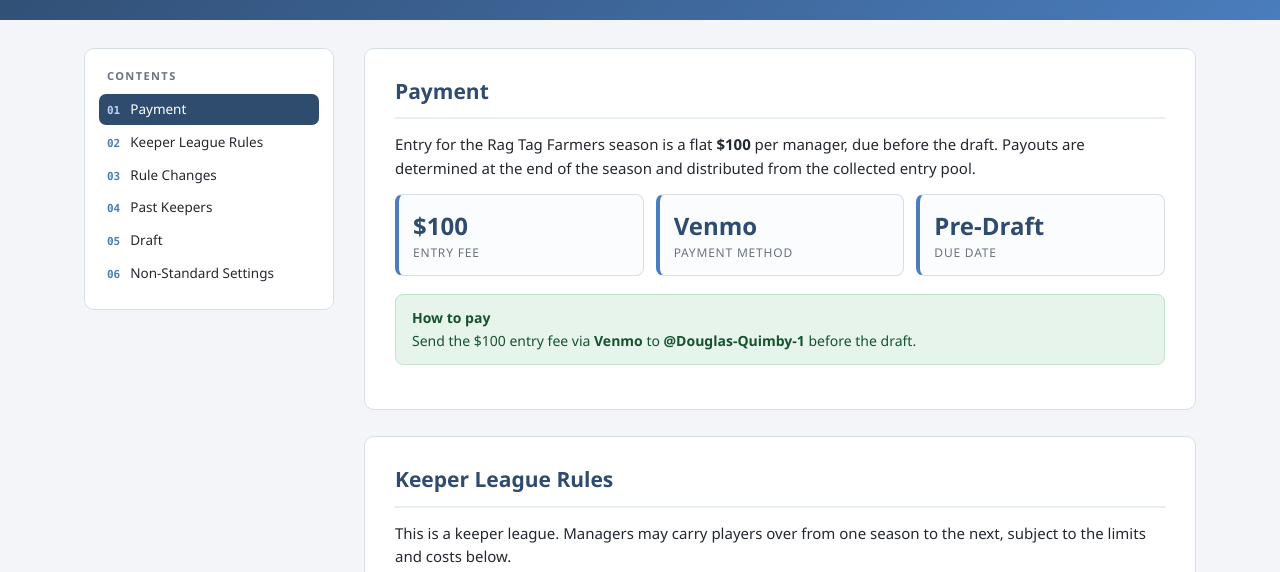
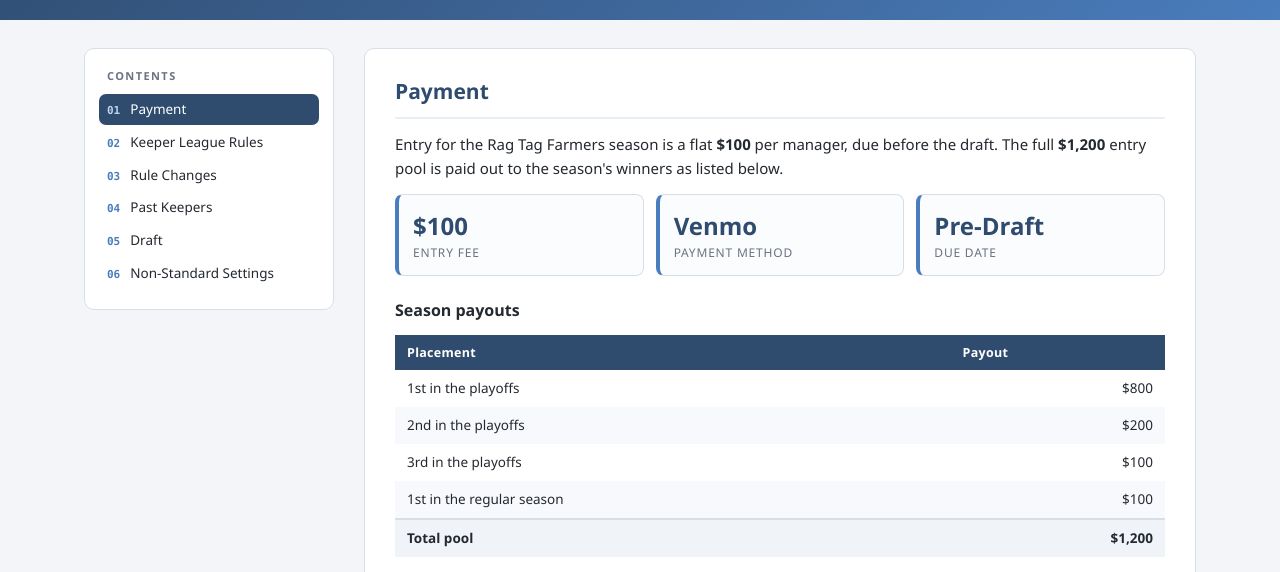
Before and after one commit to dougquimby/RagTagFarmers, a plain HTML site: page index.html in a window 1280 px wide. Shown: the part 156-728 px from the top of the page. Drawn offline with Linux system fonts and the light colour scheme.

Commit message:
Add payouts

```diff
--- a/index.html
+++ b/index.html
@@ -289,13 +289,28 @@
       <section class="report-section" id="payment">
         <h2>Payment</h2>
         <p>Entry for the Rag Tag Farmers season is a flat <strong>$100</strong> per manager,
-           due before the draft. Payouts are determined at the end of the season and
-           distributed from the collected entry pool.</p>
+           due before the draft. The full <strong>$1,200</strong> entry pool is paid out
+           to the season's winners as listed below.</p>
         <div class="stat-grid">
           <div class="stat"><div class="value">$100</div><div class="label">Entry Fee</div></div>
           <div class="stat"><div class="value">Venmo</div><div class="label">Payment Method</div></div>
           <div class="stat"><div class="value">Pre-Draft</div><div class="label">Due Date</div></div>
         </div>
+        <div class="subsection">Season payouts</div>
+        <table>
+          <thead>
+            <tr><th>Placement</th><th>Payout</th></tr>
+          </thead>
+          <tbody>
+            <tr><td>1st in the playoffs</td><td class="num">$800</td></tr>
+            <tr><td>2nd in the playoffs</td><td class="num">$200</td></tr>
+            <tr><td>3rd in the playoffs</td><td class="num">$100</td></tr>
+            <tr><td>1st in the regular season</td><td class="num">$100</td></tr>
+          </tbody>
+          <tfoot>
+            <tr><td>Total pool</td><td class="num">$1,200</td></tr>
+          </tfoot>
+        </table>
         <div class="callout ok"><span class="callout-title">How to pay</span>
           Send the $100 entry fee via <strong>Venmo</strong> to <strong>@Douglas-Quimby-1</strong> before the draft.
         </div>
```
